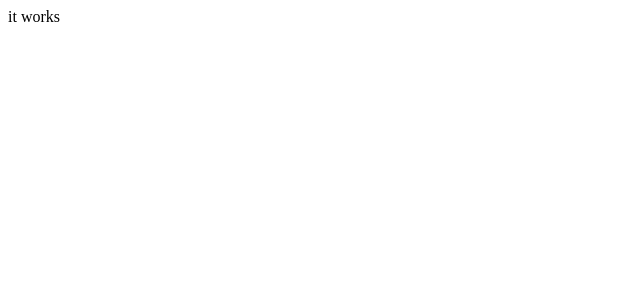
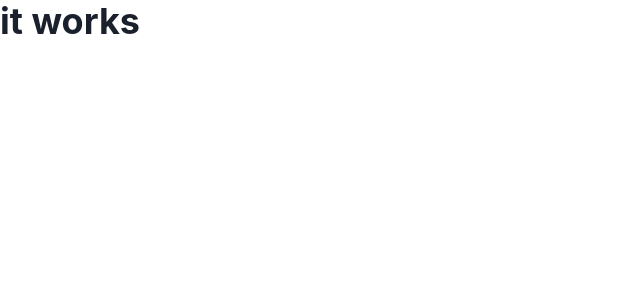
Before and after one commit to tarrows/huex, a Next.js app: page / in a window 1280 px wide. Shown: the top 300 px of the page, without its empty margins (0-640 px from the left). Built offline with nearby package versions, Linux system fonts and the light colour scheme.

Commit message:
introduce chakra-ui

```diff
--- a/package.json
+++ b/package.json
@@ -6,6 +6,10 @@
     "test": "echo \"Error: no test specified\" && exit 1"
   },
   "dependencies": {
+    "@chakra-ui/react": "^1.1.2",
+    "@emotion/react": "^11.1.4",
+    "@emotion/styled": "^11.0.0",
+    "framer-motion": "^3.1.4",
     "next": "^10.0.4",
     "react": "^17.0.1",
     "react-dom": "^17.0.1"
--- /dev/null
+++ b/src/pages/_app.tsx
@@ -0,0 +1,12 @@
+import type { AppProps } from 'next/app'
+import { ChakraProvider } from "@chakra-ui/react"
+
+const MyApp = ({ Component, pageProps}: AppProps) => {
+  return (
+    <ChakraProvider>
+      <Component {...pageProps} />
+    </ChakraProvider>
+  )
+}
+
+export default MyApp
--- a/src/pages/index.tsx
+++ b/src/pages/index.tsx
@@ -1,5 +1,6 @@
 import React from 'react'
+import { Heading } from "@chakra-ui/react"
 
-const IndexPage = () => <>it works</>
+const IndexPage = () => <Heading>it works</Heading>
 
 export default IndexPage
```
Also changed, not shown: 1 other file (tests, documents, lock files or other folders).
